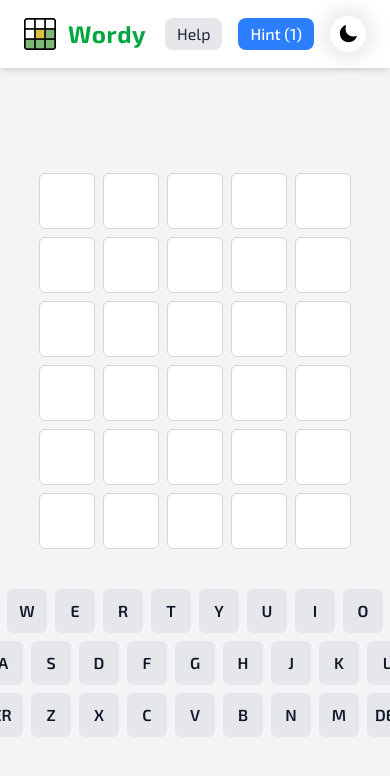
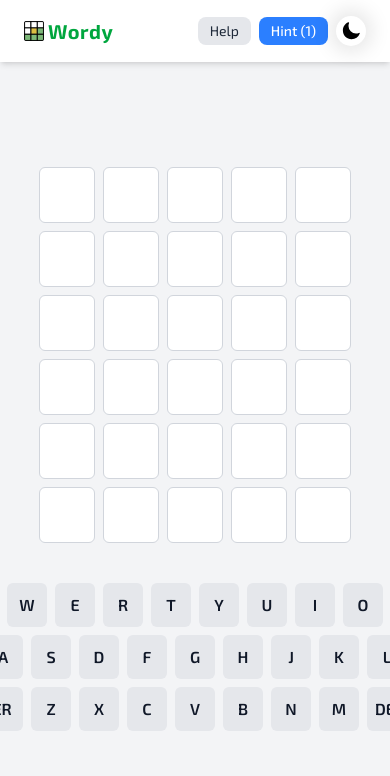
Before and after one commit to belalhanafy/wordy, a React (Vite) app: page / in a window 390 px wide. Shown: the top 776 px of the page. Built offline with nearby package versions, Linux system fonts and the light colour scheme.

Commit message:
update navbar

```diff
--- a/src/components/DarkMode.jsx
+++ b/src/components/DarkMode.jsx
@@ -48,8 +48,8 @@ const DarkMode = () => {
 const StyledWrapper = styled.div`
 .toggle {
   background-color: #fff;
-    width: 36px;
-    height: 36px;
+  width: 32px;
+  height: 32px;
   border-radius: 50%;
   display: grid;
   place-items: center;
@@ -57,6 +57,14 @@ const StyledWrapper = styled.div`
   box-shadow: 0 0 20px 6px rgba(0, 0, 0, 0.1);
   line-height: 1;
 }
+
+@media (max-width: 640px) {
+  .toggle {
+    width: 30px;
+    height: 30px;
+  }
+}
+
 
   .input {
     display: none;
--- a/src/components/Navbar.jsx
+++ b/src/components/Navbar.jsx
@@ -7,22 +7,22 @@ const Navbar = () => {
 
     return (
         <nav className="flex items-center justify-between px-6 py-4 bg-white shadow-md dark:bg-gray-800 transition-colors">
-            <div className="flex items-center gap-3">
-                <img src="/Wordle_Logo.svg.png" alt="Wordy Logo" className="w-8 h-8" />
-                <h1 className="text-2xl font-bold tracking-wide text-green-600 dark:text-green-400">
+            <div className="flex items-center lg:gap-3 gap-1">
+                <img src="/Wordle_Logo.svg.png" alt="Wordy Logo" className="w-5 h-5 lg:w-8 lg:h-8" />
+                <h1 className="lg:text-2xl text-xl font-bold tracking-wide text-green-600 dark:text-green-400">
                     Wordy
                 </h1>
             </div>
 
-            <div className="flex items-center gap-4">
-                <button onClick={() => setHelp(!help)} className="px-3 py-1 rounded-lg bg-gray-200 text-gray-800 hover:bg-gray-300 dark:bg-gray-700 dark:text-gray-200 dark:hover:bg-gray-600 transition">
+            <div className="flex items-center lg:gap-4 gap-2">
+                <button onClick={() => setHelp(!help)} className="text-sm lg:text-lg px-3 py-1 rounded-lg bg-gray-200 text-gray-800 hover:bg-gray-300 dark:bg-gray-700 dark:text-gray-200 dark:hover:bg-gray-600 transition">
                     Help
                 </button>
 
                 <button
                     onClick={giveHint}
                     disabled={hintsLeft <= 0}
-                    className={`px-3 py-1 rounded-lg font-medium transition
+                    className={`px-3 py-1 rounded-lg font-medium transition text-sm lg:text-lg
                         ${hintsLeft > 0
                             ? "bg-blue-500 text-white hover:bg-blue-600"
                             : "bg-gray-400 text-gray-200 cursor-not-allowed"}`}
```
Lines whose indentation alone changed are shown as unchanged.
